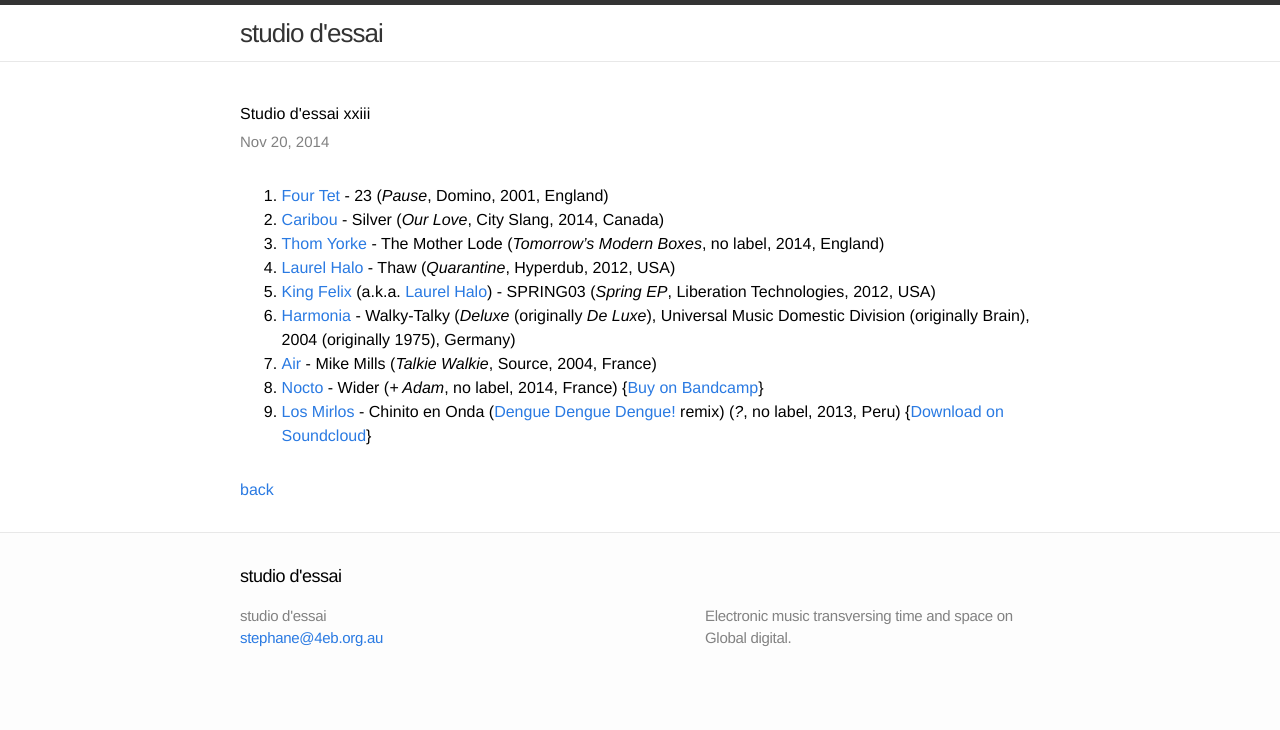
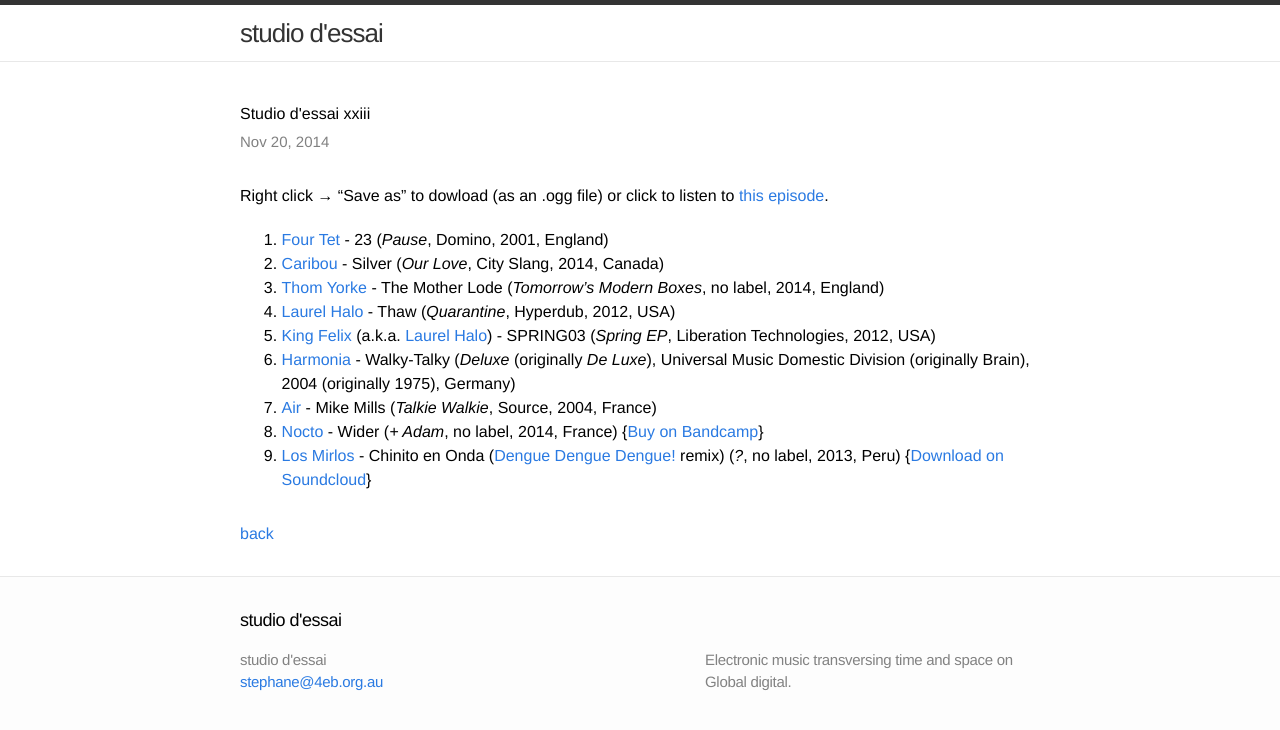
Before and after one commit to studio-dessai/studio-dessai.github.io, a Jekyll site: the page built from _posts/2014-11-20-sdexxiii.md, in a window 1280 px wide. Shown: the top 730 px of the page. Built offline with Jekyll 4.4.1, drawn with Linux system fonts in a browser that asks for light colours.

Commit message:
link to podcast

```diff
--- a/_posts/2014-11-20-sdexxiii.md
+++ b/_posts/2014-11-20-sdexxiii.md
@@ -2,6 +2,9 @@
 layout: post
 title: "Studio d'essai xxiii"
 ---
+
+Right click → "Save as" to dowload (as an .ogg file) or click to listen to <a
+href="https://github.com/studio-dessai/podcasts/blob/master/2014-11-20%20-%20studio%20d%27essai%20xxiii.ogg">this episode</a>.
 
 1. [Four Tet](http://musicbrainz.org/artist/3bcff06f-675a-451f-9075-99e8657047e8) - 23 (_Pause_, Domino, 2001, England)
 1. [Caribou](http://musicbrainz.org/artist/735e3514-a8ae-401f-af3b-6300df1b8d2c) - Silver (_Our Love_, City Slang, 2014, Canada)
```
